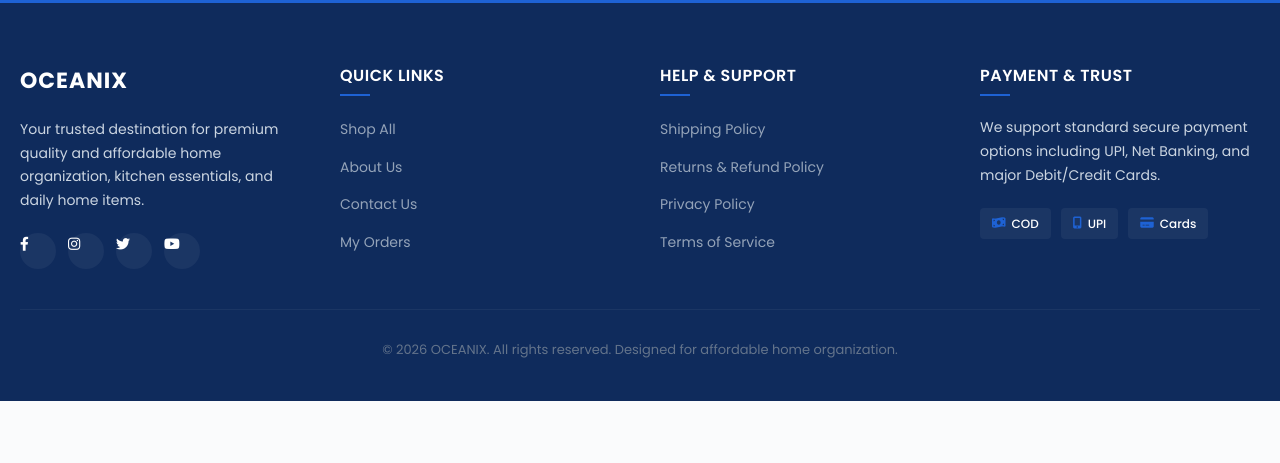
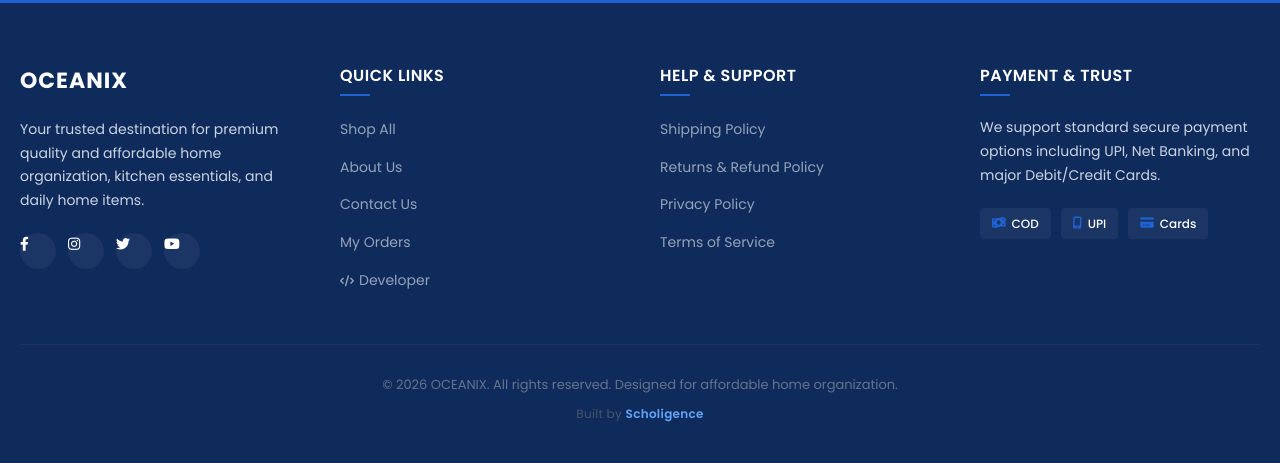
Before and after one commit to kakkarot23/Learning_Platform, a Django app: page /about/ in a window 1280 px wide; the page is wider, and only the part inside the window is pictured. Shown: the part 4238-4701 px from the top of that part. Before the commit the page ends 4639 px from the top of that part, so only its background shows below. Run offline with Django 4.2, Linux system fonts and the light colour scheme; data that the repository does not hold is empty.

Commit message:
feat: add Developer tab to footer Quick Links and Scholigence credit

```diff
--- a/oceanix_ecom/store/static/css/style.css
+++ b/oceanix_ecom/store/static/css/style.css
@@ -1568,6 +1568,25 @@ body {
     font-size: 13px;
 }
 
+.footer-dev-credit {
+    margin-top: 8px;
+    font-size: 12px;
+    color: #475569;
+    letter-spacing: 0.3px;
+}
+
+.footer-dev-link {
+    color: #60a5fa;
+    text-decoration: none;
+    font-weight: 600;
+    transition: color 0.2s ease;
+}
+
+.footer-dev-link:hover {
+    color: #93c5fd;
+    text-decoration: underline;
+}
+
 /* Responsive Design */
 @media (max-width: 768px) {
     .navbar-menu {
--- a/oceanix_ecom/store/templates/store/base.html
+++ b/oceanix_ecom/store/templates/store/base.html
@@ -127,6 +127,7 @@
                         <li><a href="{% url 'about' %}">About Us</a></li>
                         <li><a href="{% url 'contact' %}">Contact Us</a></li>
                         <li><a href="{% url 'order_history' %}">My Orders</a></li>
+                        <li><a href="{% url 'developer' %}" target="_blank" rel="noopener"><i class="fas fa-code" style="margin-right:5px;font-size:0.8em;"></i>Developer</a></li>
                     </ul>
                 </div>
                 <div class="footer-section">
@@ -150,6 +151,7 @@
             </div>
             <div class="footer-bottom">
                 <p>&copy; 2026 OCEANIX. All rights reserved. Designed for affordable home organization.</p>
+                <p class="footer-dev-credit">Built by <a href="{% url 'developer' %}" target="_blank" rel="noopener" class="footer-dev-link">Scholigence</a></p>
             </div>
         </div>
     </footer>
```
